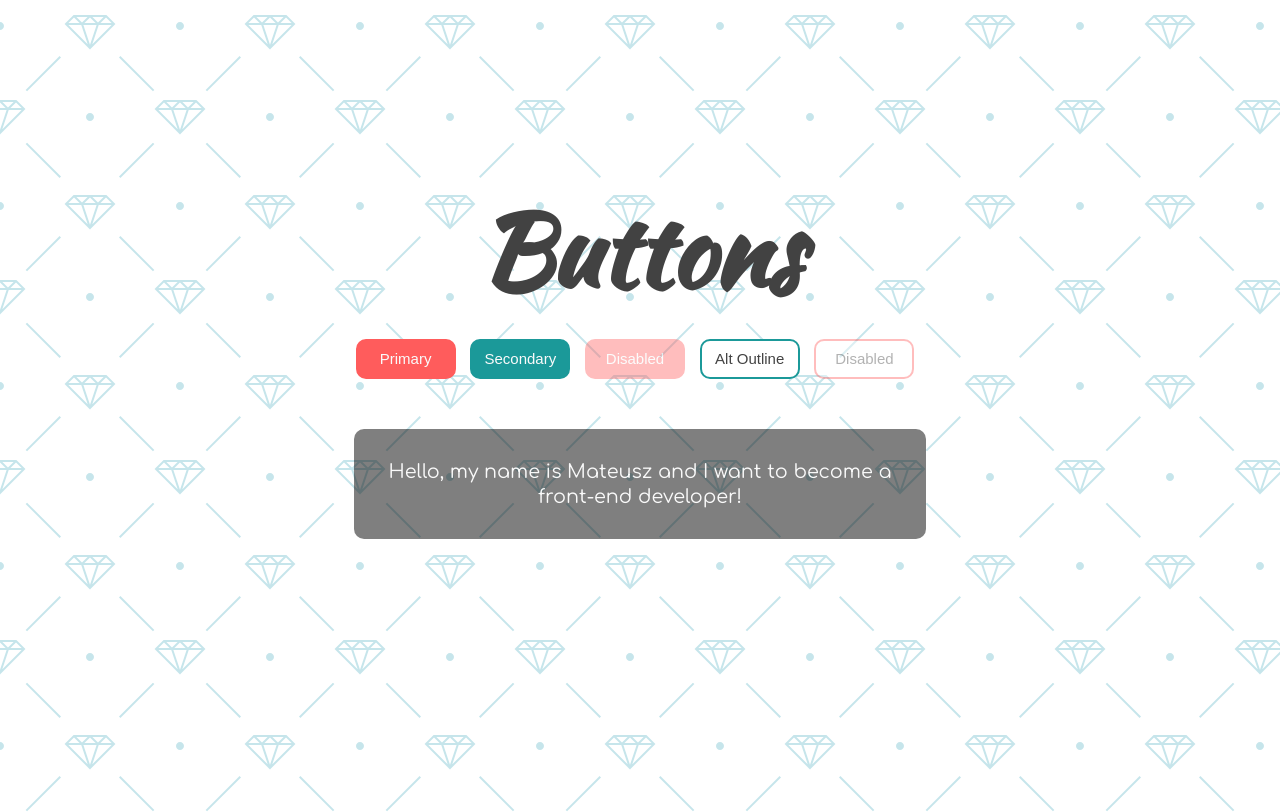
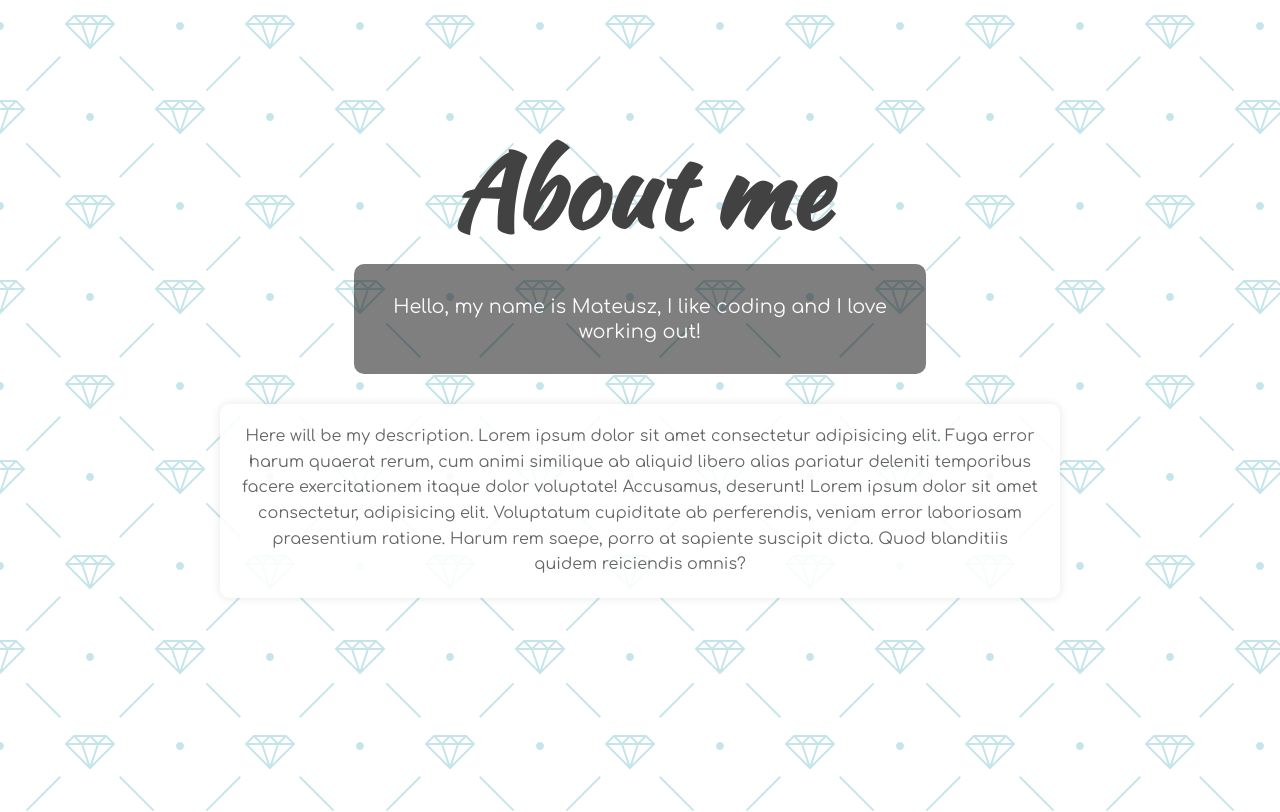
Before and after one commit to Mateusz-best-creator/HTML_project, a plain HTML site: page index.html in a window 1280 px wide. Shown: the part 1683-2495 px from the top of the page. Drawn offline with nearby package versions, Linux system fonts and the light colour scheme.

Commit message:
Finishing about and contact sections, make them mobile responsive

```diff
--- a/index.html
+++ b/index.html
@@ -26,7 +26,7 @@
     <nav id="nav">
         <a href="#home">HOME</a>
         <a href="#hobbies">HOBBIES</a>
-        <a href="#projects">PROJECTS</a>
+        <a href="#about">ABOUT</a>
         <a href="#contact">CONTACT</a>
     </nav>
     <!-- Home Section -->
@@ -36,7 +36,7 @@
             <h2>Welcome to the website about my hobbies!</h2>
         </div>
     </section>
-    <!-- About Section -->
+    <!-- Hobbies Section -->
     <section id="hobbies">
         <h1>My hobbies</h1>
         <div class="hobbies-container">
@@ -54,19 +54,20 @@
             </div>
         </div>
     </section>
-    <!-- Projects Section -->
-    <section id="projects">
-        <h1>Buttons</h1>
-        <div class="buttons">
-            <button class="primary">Primary</button>
-            <button class="secondary">Secondary</button>
-            <button class="primary" disabled>Disabled</button>
-            <button class="secondary outline">Alt Outline</button>
-            <button class="outline" disabled>Disabled</button>
+    <!-- About Section -->
+    <section id="about">
+        <h1>About me</h1>
+        <div class="text-box" id="text-box">
+            <p>Hello, my name is Mateusz, I like coding and I love working out!</p>
         </div>
-        <div class="text-box" id="text-box">
-            <p>Hello, my name is Mateusz and I want to become a front-end developer!</p>
-        </div>
+        <div class="about-text">
+            <p>
+                Here will be my description.
+                Lorem ipsum dolor sit amet consectetur adipisicing elit. Fuga error harum quaerat rerum, cum animi similique ab aliquid libero alias pariatur deleniti temporibus facere exercitationem itaque dolor voluptate! Accusamus, deserunt!
+                Lorem ipsum dolor sit amet consectetur, adipisicing elit. Voluptatum cupiditate ab perferendis, veniam error laboriosam praesentium ratione. Harum rem saepe, porro at sapiente suscipit dicta. Quod blanditiis quidem reiciendis omnis?
+            </p>
+            </div>
+
     </section>
     <!-- Contact Section -->
     <section id="contact">
--- a/style.css
+++ b/style.css
@@ -123,58 +123,7 @@ img {
   }
 }
 
-/* Projects Section */
-.buttons {
-  margin-top: 15px;
-  margin-bottom: 50px;
-}
-
-button {
-  min-width: 100px;
-  height: 40px;
-  cursor: pointer;
-  border-radius: 10px;
-  margin-right: 10px;
-  border: 2px solid var(--primary-color);
-  font-size: 15px;
-  outline: none;
-}
-
-button:disabled {
-  opacity: 0.4;
-  cursor: default;
-}
-
-button:hover:not(.outline) {
-  filter: brightness(110%);
-}
-
-.primary {
-  background: var(--primary-color);
-  color: var(--on-primary);
-}
-
-.secondary {
-  border: 2px solid var(--secondary-color);
-}
-
-.secondary,
-.secondary:hover,
-.outline.secondary:hover {
-  background: var(--secondary-color);
-  color: var(--on-primary);
-}
-
-.outline {
-  background: var(--background);
-  color: var(--on-background);
-}
-
-.outline:hover {
-  background: var(--primary-color);
-  color: var(--on-primary);
-}
-
+/* about section */
 .text-box {
   width: 40%;
   text-align: center;
@@ -190,7 +139,41 @@ p {
   line-height: 25px;
 }
 
+.about-text {
+  background-color: #ffffffde;
+  box-shadow: 0 0 10px rgba(0, 0, 0, 0.1);
+  border-radius: 10px;
+  padding: 20px;
+  max-width: 800px;
+  width: 100%;
+  text-align: center;
+  margin-top: 30px;
+}
+
+.about-text h2 {
+  color: #333333;
+}
+
+.about-text p {
+  color: #666666;
+  line-height: 1.6;
+}
+
+@media only screen and (max-width: 768px) {
+  .about-text {
+    max-width: 100%; /* Adjust maximum width for smaller screens */
+  }
+}
+
+
 /* Contact Section */
+#contact {
+  display: flex;
+  flex-direction: row;
+  align-items: center;
+  justify-content: center;
+}
+
 .fab {
   font-size: 100px;
   margin-right: 50px;
@@ -206,7 +189,25 @@ p {
   border: none;
 }
 
-/* Dark Mode Toggle */
+@media only screen and (max-width: 768px) {
+  #contact {
+    display: flex;
+    flex-direction: column;
+  }
+
+  #contact a {
+    display: block;
+    text-align: center;
+    margin-bottom: 15px; /* Adjust spacing for smaller screens */
+  }
+
+  #contact a:hover,
+  #contact a:active {
+    border: none;
+  }
+}
+
+/* Dark Mode Toggle :) */
 .theme-switch-wrapper {
   display: flex;
   align-items: center;
```
